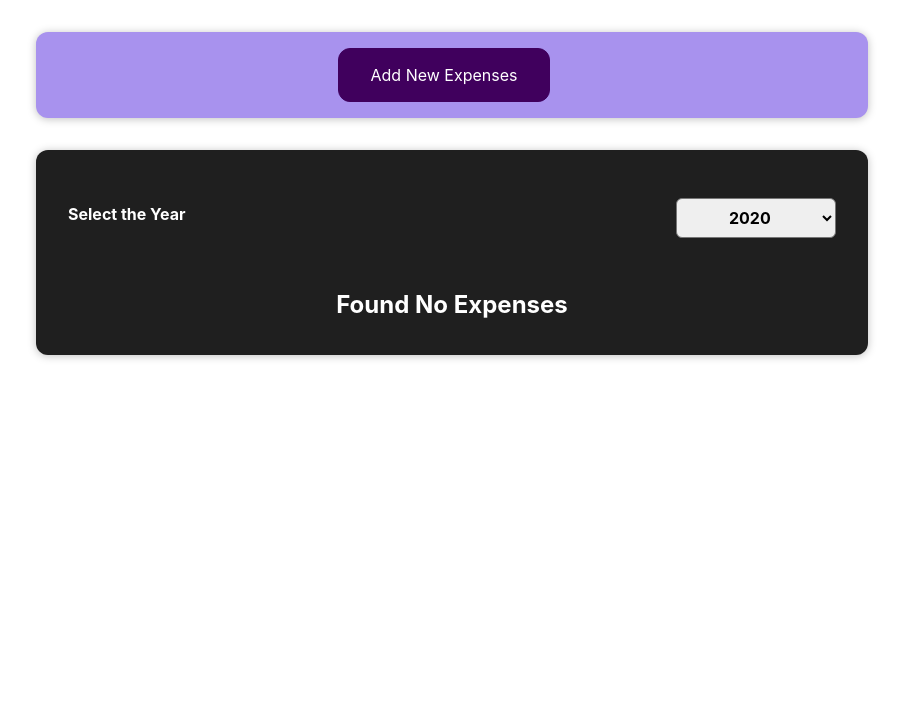
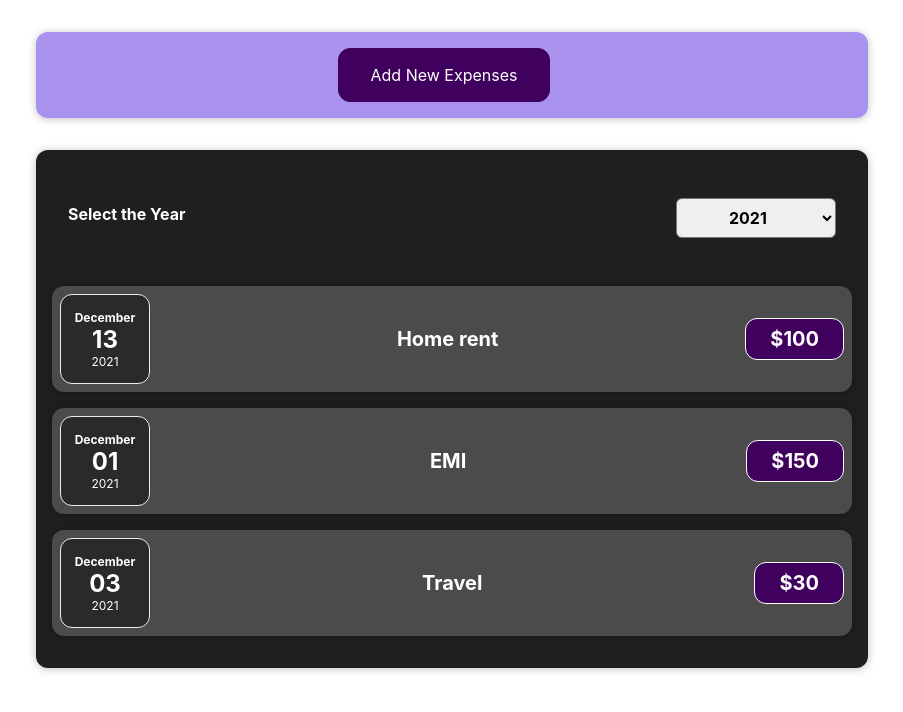
Before and after one commit to SubramanivelC/react_track_your_expense, a React (Create React App) app: page / in a window 1280 px wide. Shown: the top 712 px of the page, without its empty margins (188-1091 px from the left). Built offline with nearby package versions, Linux system fonts and the light colour scheme.

Commit message:
Update Expense.js

```diff
--- a/src/components/Expenses/Expense.js
+++ b/src/components/Expenses/Expense.js
@@ -8,7 +8,7 @@ import Card from '../UI/Card'
 
   const Expense = (props) => {
 
-    const [filteredYear, setFilteredYear] = useState('2020')
+    const [filteredYear, setFilteredYear] = useState('2021')
 
     const GetYearChangedValueHandler = (selectedYear) =>{
       setFilteredYear(selectedYear);
```
